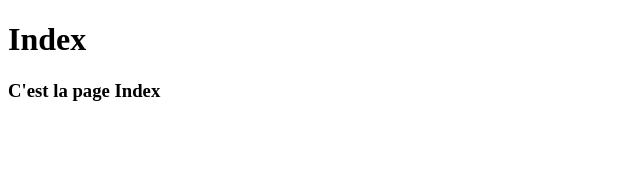
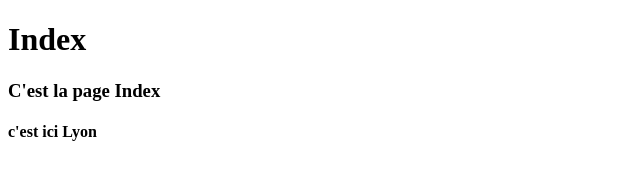
Before and after one commit to zackpathou/TP_team_github, a plain HTML site: page index.html in a window 1280 px wide. Shown: the whole page, without its empty margins (0-640 px from the left). Drawn offline with Linux system fonts and the light colour scheme.

Commit message:
4eme commit

```diff
--- a/index.html
+++ b/index.html
@@ -8,6 +8,7 @@
 <div>
   <h1>Index</h1>
   <h3>C'est la page Index</h3>
+  <h4>c'est ici Lyon</h4>
 </div>
 
 </body>
```
